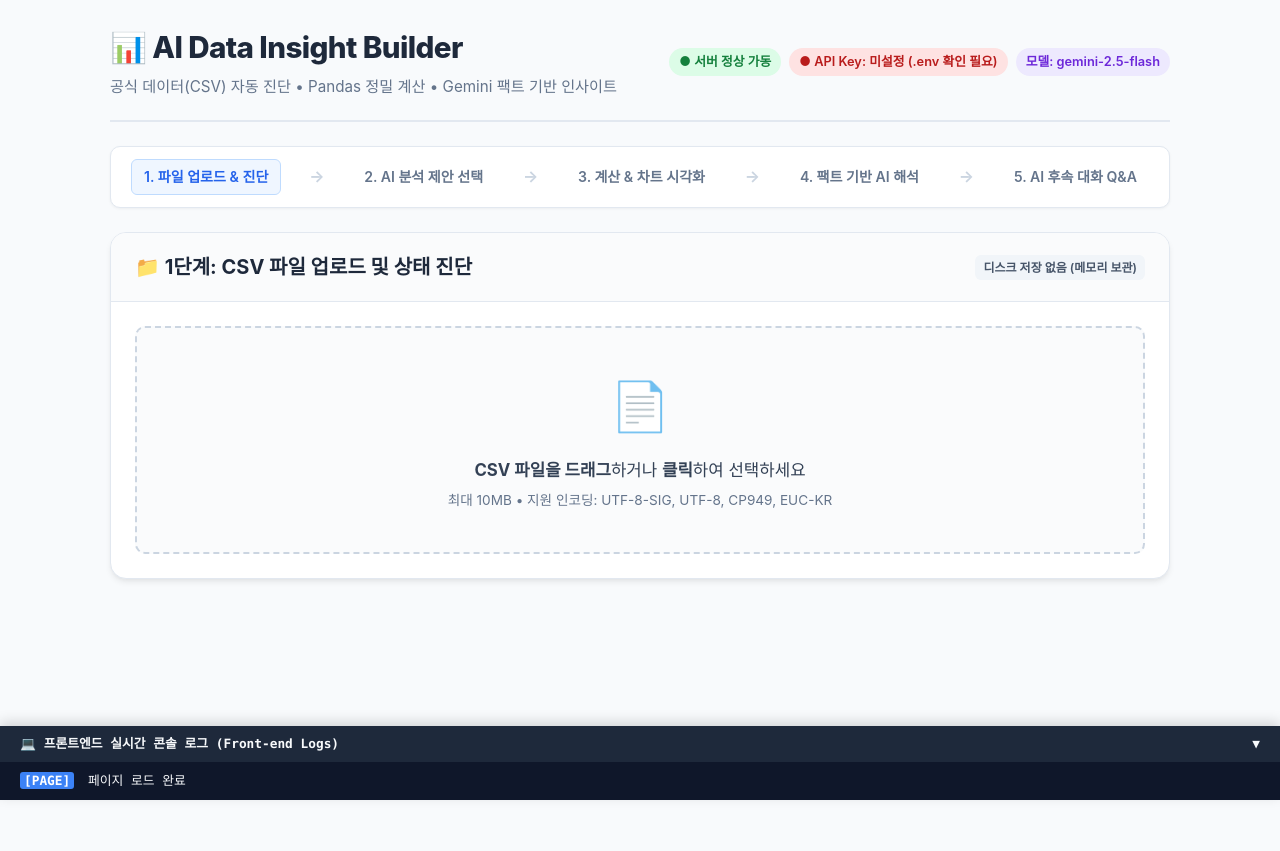
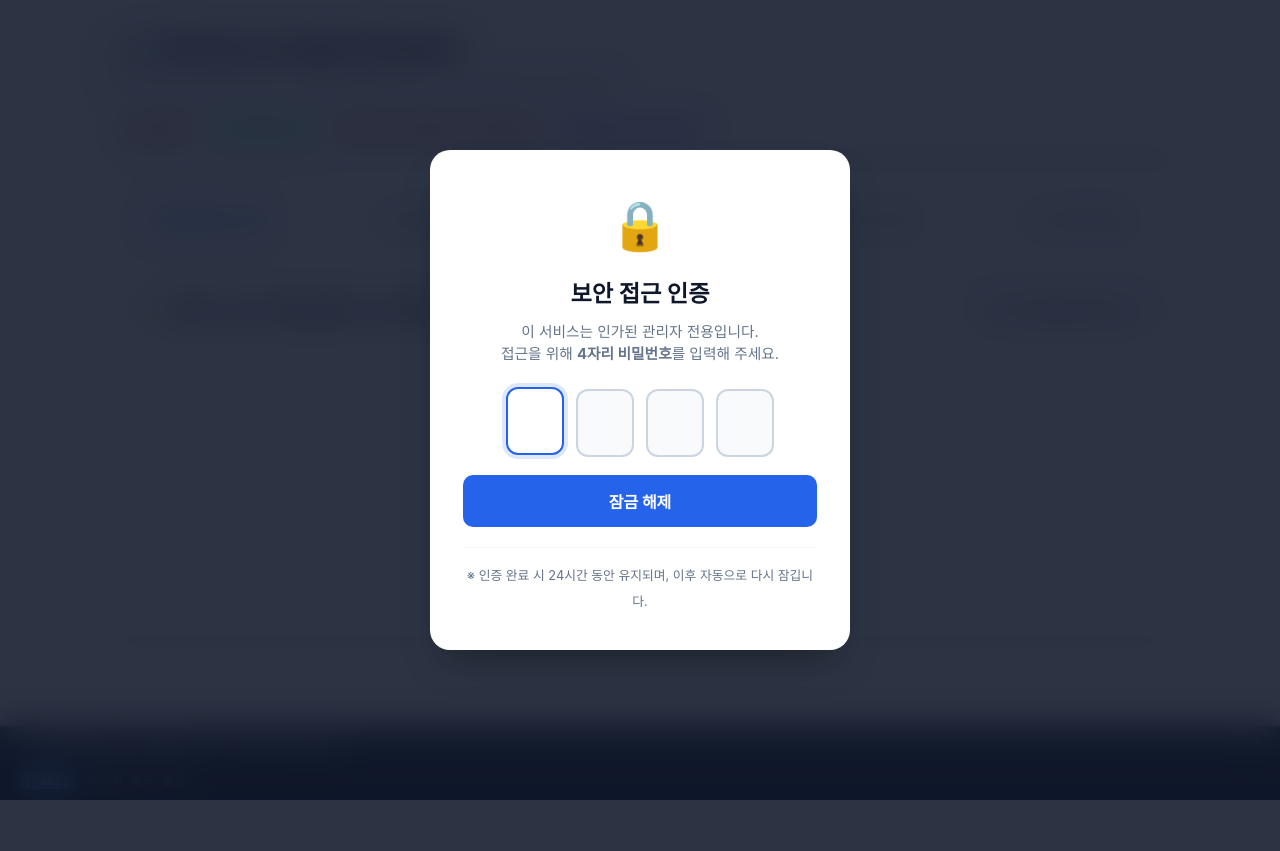
Before and after one commit to mini2384/data-insight-builder, a Flask app: page / in a window 1280 px wide. After the commit the page ends 800 px from the top, so only its background shows below. Run offline with Flask 3, Linux system fonts and the light colour scheme.

Commit message:
feat: add 4-digit PIN lock screen and 24-hour session auth

```diff
--- a/app.py
+++ b/app.py
@@ -7,7 +7,10 @@ import logging
 import traceback
 import inspect
 import glob
-from flask import Flask, jsonify, request, render_template
+import time
+import secrets
+from datetime import timedelta
+from flask import Flask, jsonify, request, render_template, session
 import pandas as pd
 from dotenv import load_dotenv
 from google import genai
@@ -26,6 +29,12 @@ logging.basicConfig(
 logger = logging.getLogger(__name__)
 
 app = Flask(__name__)
+
+# 24시간 세션 보안 설정
+app.secret_key = os.getenv("SECRET_KEY", "data_insight_builder_pin_secret_2026_xyz")
+app.config["PERMANENT_SESSION_LIFETIME"] = timedelta(hours=24)
+app.config["SESSION_COOKIE_HTTPONLY"] = True
+app.config["SESSION_COOKIE_SAMESITE"] = "Lax"
 
 # 파일 업로드 용량 제한 설정 (기본 10MB)
 max_mb = int(os.getenv("MAX_UPLOAD_MB", 10))
@@ -99,6 +108,64 @@ def detect_header_row(text):
     return header_idx, lines[header_idx]
 
 
+def is_authenticated():
+    """세션이 24시간(86400초) 이내에 유효하게 인증되었는지 검증"""
+    auth_time = session.get("auth_time")
+    is_auth = session.get("authenticated", False)
+    if is_auth and auth_time and (time.time() - auth_time < 86400):
+        return True
+    return False
+
+
+@app.route("/auth-status", methods=["GET"])
+def check_auth_status():
+    """현재 세션의 24시간 인증 상태 및 남은 유효 시간(초) 확인"""
+    auth_time = session.get("auth_time")
+    is_auth = session.get("authenticated", False)
+    if is_auth and auth_time and (time.time() - auth_time < 86400):
+        remaining = int(86400 - (time.time() - auth_time))
+        return jsonify({"authenticated": True, "remaining_seconds": remaining})
+    session.clear()
+    return jsonify({"authenticated": False, "remaining_seconds": 0})
+
+
+@app.route("/verify-pin", methods=["POST"])
+def verify_pin():
+    """4자리 비밀번호 검증 및 24시간 세션 발급"""
+    req_data = request.get_json(silent=True) or {}
+    input_pin = str(req_data.get("pin", "")).strip()
+    correct_pin = str(os.getenv("APP_PIN_CODE", "")).strip()
+    if not correct_pin:
+        logger.error("[AUTH] APP_PIN_CODE 환경변수가 설정되어 있지 않습니다.")
+        return jsonify({"error": "서버에 비밀번호 설정이 구성되지 않았습니다."}), 500
+
+    if not input_pin:
+        return jsonify({"error": "비밀번호를 입력해 주세요."}), 400
+
+    # 타이밍 공격 방지 constant-time comparison
+    if secrets.compare_digest(input_pin, correct_pin):
+        session.permanent = True
+        session["authenticated"] = True
+        session["auth_time"] = time.time()
+        logger.info("[AUTH] 비밀번호 인증 성공 (24시간 유효 세션 발급)")
+        return jsonify({
+            "status": "success",
+            "message": "인증 성공",
+            "expires_in_seconds": 86400
+        })
+    else:
+        logger.warning("[AUTH] 잘못된 비밀번호 입력 시도")
+        return jsonify({"error": "비밀번호가 올바르지 않습니다."}), 401
+
+
+@app.route("/lock", methods=["POST"])
+def lock_session():
+    """즉시 잠금 (세션 초기화)"""
+    session.clear()
+    logger.info("[AUTH] 세션 잠금 처리 완료")
+    return jsonify({"status": "locked"})
+
+
 @app.route("/", methods=["GET"])
 def index():
     logger.info("[REQUEST] GET /")
@@ -141,6 +208,10 @@ def inspect_file():
     10. 경고 목록 정리
     """
     logger.info("[REQUEST] POST /inspect")
+    if not is_authenticated():
+        logger.warning("[AUTH] 미인증 접근 시도 차단 (/inspect)")
+        return jsonify({"error": "보안 인증이 필요합니다. 먼저 4자리 비밀번호를 입력해 주세요."}), 401
+
     warnings = []
 
     try:
@@ -351,6 +422,9 @@ def suggest_analyses():
     실행 가능한 최적의 분석 3~5개를 JSON 형식으로 추천받아 반환.
     """
     logger.info("[REQUEST] POST /suggest")
+    if not is_authenticated():
+        logger.warning("[AUTH] 미인증 접근 시도 차단 (/suggest)")
+        return jsonify({"error": "보안 인증이 필요합니다. 먼저 4자리 비밀번호를 입력해 주세요."}), 401
 
     try:
         global CURRENT_DATASET
@@ -527,6 +601,9 @@ def run_tool():
     - 직전 실행 결과를 CURRENT_DATASET["last_run_result"]에 보관 (이후 /explain 모드 B에서 사용)
     """
     logger.info("[REQUEST] POST /run")
+    if not is_authenticated():
+        logger.warning("[AUTH] 미인증 접근 시도 차단 (/run)")
+        return jsonify({"error": "보안 인증이 필요합니다. 먼저 4자리 비밀번호를 입력해 주세요."}), 401
 
     try:
         global CURRENT_DATASET
@@ -636,6 +713,9 @@ def explain_result():
         mode = "B"
 
     logger.info(f"[REQUEST] POST /explain (mode={mode})")
+    if not is_authenticated():
+        logger.warning("[AUTH] 미인증 접근 시도 차단 (/explain)")
+        return jsonify({"error": "보안 인증이 필요합니다. 먼저 4자리 비밀번호를 입력해 주세요."}), 401
 
     try:
         global CURRENT_DATASET
@@ -755,6 +835,10 @@ def chat_followup():
     중학생도 단번에 이해할 수 있는 친절하고 쉬운 비유로 답변을 제공하는 대화 엔드포인트.
     """
     logger.info("[REQUEST] POST /chat")
+    if not is_authenticated():
+        logger.warning("[AUTH] 미인증 접근 시도 차단 (/chat)")
+        return jsonify({"error": "보안 인증이 필요합니다. 먼저 4자리 비밀번호를 입력해 주세요."}), 401
+
     try:
         global CURRENT_DATASET
         if CURRENT_DATASET["df"] is None or CURRENT_DATASET["diagnosis"] is None:
@@ -859,6 +943,10 @@ def ask_custom_query():
     3. Gemini가 계산된 팩트 수치를 바탕으로 중학생 눈높이의 친절하고 쉬운 비유 해설을 작성
     """
     logger.info("[REQUEST] POST /ask")
+    if not is_authenticated():
+        logger.warning("[AUTH] 미인증 접근 시도 차단 (/ask)")
+        return jsonify({"error": "보안 인증이 필요합니다. 먼저 4자리 비밀번호를 입력해 주세요."}), 401
+
     try:
         global CURRENT_DATASET
         if CURRENT_DATASET["df"] is None or CURRENT_DATASET["diagnosis"] is None:
--- a/static/app.js
+++ b/static/app.js
@@ -65,6 +65,7 @@ function showAlert(message, type = "error") {
 document.addEventListener("DOMContentLoaded", async () => {
   appLog("PAGE", "페이지 로드 완료");
   initConsoleToggle();
+  initPinLock();
   initDragAndDrop();
   initModeToggle();
   initFollowupChat();
@@ -965,3 +966,213 @@ function escapeHtml(str) {
     tag => ({ '&': '&amp;', '<': '&lt;', '>': '&gt;', "'": '&#39;', '"': '&quot;' }[tag] || tag)
   );
 }
+
+// =====================================================================
+// 7단계: 4자리 보안 비밀번호 잠금 및 24시간 세션 제어
+// =====================================================================
+let autoLockTimer = null;
+
+function initPinLock() {
+  const overlay = document.getElementById("pinLockOverlay");
+  const form = document.getElementById("pinForm");
+  const btnUnlock = document.getElementById("btnUnlock");
+  const btnLock = document.getElementById("btnLockApp");
+  const digits = document.querySelectorAll(".pin-digit");
+
+  // 1. 숫자 입력 포커스 자동 이동
+  digits.forEach((input, idx) => {
+    input.addEventListener("input", () => {
+      // 숫자 이외의 문자 제거
+      input.value = input.value.replace(/[^0-9]/g, "");
+
+      if (input.value && idx < digits.length - 1) {
+        digits[idx + 1].focus();
+      }
+
+      // 4자리 모두 입력되면 자동 제출
+      const allFilled = Array.from(digits).every(d => d.value.length === 1);
+      if (allFilled) {
+        submitPinVerification();
+      }
+    });
+
+    input.addEventListener("keydown", (e) => {
+      if (e.key === "Backspace" && !input.value && idx > 0) {
+        digits[idx - 1].focus();
+      } else if (e.key === "Enter") {
+        e.preventDefault();
+        submitPinVerification();
+      }
+    });
+
+    // 붙여넣기 지원 (4자리 일괄 입력)
+    input.addEventListener("paste", (e) => {
+      e.preventDefault();
+      const pasteData = (e.clipboardData || window.clipboardData).getData("text").replace(/[^0-9]/g, "");
+      if (pasteData.length >= 4) {
+        for (let i = 0; i < 4; i++) {
+          digits[i].value = pasteData[i];
+        }
+        digits[3].focus();
+        submitPinVerification();
+      }
+    });
+  });
+
+  if (btnUnlock) {
+    btnUnlock.addEventListener("click", () => submitPinVerification());
+  }
+
+  // 상단 잠금 버튼 클릭 시 즉시 잠금
+  if (btnLock) {
+    btnLock.addEventListener("click", async () => {
+      try {
+        await fetch("/lock", { method: "POST" });
+      } catch (e) {}
+      lockAppUI();
+      appLog("AUTH", "사용자가 수동으로 잠금을 실행했습니다.");
+    });
+  }
+
+  // 페이지 진입 시 24시간 인증 상태 점검
+  checkPinAuthStatus();
+}
+
+async function checkPinAuthStatus() {
+  try {
+    const res = await fetch("/auth-status");
+    const data = await res.json();
+    if (data.authenticated && data.remaining_seconds > 0) {
+      unlockAppUI(data.remaining_seconds);
+    } else {
+      lockAppUI();
+    }
+  } catch (err) {
+    lockAppUI();
+  }
+}
+
+async function submitPinVerification() {
+  const digits = Array.from(document.querySelectorAll(".pin-digit"));
+  const pinVal = digits.map(d => d.value).join("");
+  const btnUnlock = document.getElementById("btnUnlock");
+
+  if (pinVal.length !== 4) {
+    showPinError("4자리 숫자를 모두 입력해 주세요.");
+    return;
+  }
+
+  if (btnUnlock) btnUnlock.disabled = true;
+
+  try {
+    const res = await fetch("/verify-pin", {
+      method: "POST",
+      headers: { "Content-Type": "application/json" },
+      body: JSON.stringify({ pin: pinVal })
+    });
+
+    const resJson = await res.json();
+
+    if (res.ok && resJson.status === "success") {
+      appLog("AUTH", "4자리 비밀번호 인증 성공 (24시간 세션 활성화)");
+      unlockAppUI(resJson.expires_in_seconds || 86400);
+      hidePinError();
+    } else {
+      appLog("ERROR", "비밀번호 인증 실패");
+      showPinError(resJson.error || "비밀번호가 올바르지 않습니다.");
+      shakePinDigits();
+    }
+  } catch (err) {
+    appLog("ERROR", `인증 통신 오류: ${err.message}`);
+    showPinError("서버와의 통신에 실패했습니다.");
+  } finally {
+    if (btnUnlock) btnUnlock.disabled = false;
+  }
+}
+
+function unlockAppUI(remainingSeconds) {
+  const overlay = document.getElementById("pinLockOverlay");
+  const authBadge = document.getElementById("authBadge");
+  const btnLock = document.getElementById("btnLockApp");
+
+  if (overlay) {
+    overlay.classList.add("unlocked");
+  }
+
+  const hours = Math.floor(remainingSeconds / 3600);
+  const minutes = Math.floor((remainingSeconds % 3600) / 60);
+  const timeText = hours > 0 ? `${hours}시간 ${minutes}분 남음` : `${minutes}분 남음`;
+
+  if (authBadge) {
+    authBadge.textContent = `🔓 인증됨 (${timeText})`;
+    authBadge.className = "status-badge auth-active";
+  }
+
+  if (btnLock) {
+    btnLock.classList.remove("hidden");
+  }
+
+  // 24시간 만료 타이머 등록
+  if (autoLockTimer) clearTimeout(autoLockTimer);
+  autoLockTimer = setTimeout(() => {
+    lockAppUI();
+    showAlert("24시간 인증이 만료되었습니다. 다시 비밀번호를 입력해 주세요.", "warning");
+    appLog("AUTH", "24시간 세션 만료로 인해 화면이 잠겼습니다.");
+  }, remainingSeconds * 1000);
+}
+
+function lockAppUI() {
+  const overlay = document.getElementById("pinLockOverlay");
+  const authBadge = document.getElementById("authBadge");
+  const btnLock = document.getElementById("btnLockApp");
+  const digits = document.querySelectorAll(".pin-digit");
+
+  if (overlay) {
+    overlay.classList.remove("unlocked");
+  }
+
+  if (authBadge) {
+    authBadge.textContent = "🔒 인증 필요";
+    authBadge.className = "status-badge offline";
+  }
+
+  if (btnLock) {
+    btnLock.classList.add("hidden");
+  }
+
+  digits.forEach(d => d.value = "");
+  hidePinError();
+  if (digits[0]) digits[0].focus();
+
+  if (autoLockTimer) {
+    clearTimeout(autoLockTimer);
+    autoLockTimer = null;
+  }
+}
+
+function showPinError(msg) {
+  const errorMsg = document.getElementById("pinErrorMsg");
+  if (errorMsg) {
+    errorMsg.textContent = msg;
+    errorMsg.classList.remove("hidden");
+  }
+}
+
+function hidePinError() {
+  const errorMsg = document.getElementById("pinErrorMsg");
+  if (errorMsg) {
+    errorMsg.classList.add("hidden");
+  }
+}
+
+function shakePinDigits() {
+  const digits = document.querySelectorAll(".pin-digit");
+  digits.forEach(d => {
+    d.value = "";
+    d.style.borderColor = "#ef4444";
+    setTimeout(() => {
+      d.style.borderColor = "";
+    }, 1000);
+  });
+  if (digits[0]) digits[0].focus();
+}
--- a/static/style.css
+++ b/static/style.css
@@ -1037,3 +1037,151 @@ tr:hover td {
   background: #0284c7;
   color: #fff;
 }
+
+/* 15. 보안 PIN 잠금 화면 (PIN Lock Modal & Session) */
+.pin-lock-overlay {
+  position: fixed;
+  top: 0;
+  left: 0;
+  width: 100vw;
+  height: 100vh;
+  z-index: 99999;
+  background-color: rgba(15, 23, 42, 0.88);
+  backdrop-filter: blur(16px);
+  -webkit-backdrop-filter: blur(16px);
+  display: flex;
+  align-items: center;
+  justify-content: center;
+  padding: 20px;
+  transition: opacity 0.3s ease, visibility 0.3s ease;
+}
+
+.pin-lock-overlay.unlocked {
+  opacity: 0;
+  visibility: hidden;
+  pointer-events: none;
+}
+
+.pin-lock-card {
+  background: #ffffff;
+  width: 100%;
+  max-width: 420px;
+  border-radius: 20px;
+  padding: 36px 32px;
+  box-shadow: 0 20px 40px -15px rgba(0, 0, 0, 0.4);
+  text-align: center;
+  border: 1px solid rgba(255, 255, 255, 0.1);
+  animation: modalScaleUp 0.3s cubic-bezier(0.16, 1, 0.3, 1);
+}
+
+@keyframes modalScaleUp {
+  from { transform: scale(0.9); opacity: 0; }
+  to { transform: scale(1); opacity: 1; }
+}
+
+.pin-lock-icon {
+  font-size: 3rem;
+  margin-bottom: 12px;
+}
+
+.pin-lock-title {
+  font-size: 1.45rem;
+  font-weight: 700;
+  color: var(--text-color);
+  margin-bottom: 8px;
+}
+
+.pin-lock-desc {
+  font-size: 0.92rem;
+  color: var(--text-muted);
+  line-height: 1.5;
+  margin-bottom: 24px;
+}
+
+.pin-inputs {
+  display: flex;
+  justify-content: center;
+  gap: 12px;
+  margin-bottom: 18px;
+}
+
+.pin-digit {
+  width: 58px;
+  height: 68px;
+  font-size: 2.2rem;
+  font-weight: 700;
+  text-align: center;
+  border: 2px solid #cbd5e1;
+  border-radius: 12px;
+  background-color: #f8fafc;
+  color: var(--text-color);
+  outline: none;
+  transition: all 0.2s ease;
+}
+
+.pin-digit:focus {
+  border-color: var(--primary-color);
+  background-color: #ffffff;
+  box-shadow: 0 0 0 4px rgba(37, 99, 235, 0.15);
+  transform: translateY(-2px);
+}
+
+.pin-error-msg {
+  color: #ef4444;
+  font-size: 0.88rem;
+  font-weight: 600;
+  margin-bottom: 16px;
+  padding: 6px 12px;
+  background-color: #fee2e2;
+  border-radius: 8px;
+  display: inline-block;
+  animation: shake 0.4s ease-in-out;
+}
+
+@keyframes shake {
+  0%, 100% { transform: translateX(0); }
+  20%, 60% { transform: translateX(-6px); }
+  40%, 80% { transform: translateX(6px); }
+}
+
+.btn-pin-unlock {
+  width: 100%;
+  padding: 14px;
+  font-size: 1rem;
+  font-weight: 700;
+  border-radius: 10px;
+}
+
+.pin-lock-footer {
+  margin-top: 20px;
+  padding-top: 14px;
+  border-top: 1px solid #f1f5f9;
+}
+
+.pin-notice {
+  font-size: 0.8rem;
+  color: #64748b;
+}
+
+.btn-lock-header {
+  background: rgba(239, 68, 68, 0.1);
+  color: #dc2626;
+  border: 1px solid rgba(239, 68, 68, 0.2);
+  border-radius: 16px;
+  padding: 3px 10px;
+  font-size: 0.78rem;
+  font-weight: 600;
+  cursor: pointer;
+  transition: all 0.2s ease;
+}
+
+.btn-lock-header:hover {
+  background: #dc2626;
+  color: #ffffff;
+}
+
+.status-badge.auth-active {
+  background: #dcfce7;
+  color: #15803d;
+  border: 1px solid #bbf7d0;
+}
--- a/templates/index.html
+++ b/templates/index.html
@@ -11,6 +11,37 @@
   <script src="https://cdn.jsdelivr.net/npm/marked/marked.min.js"></script>
 </head>
 <body>
+  <!-- 🔒 4자리 보안 잠금 화면 (PIN Lock Modal) -->
+  <div class="pin-lock-overlay" id="pinLockOverlay">
+    <div class="pin-lock-card">
+      <div class="pin-lock-icon">🔒</div>
+      <h2 class="pin-lock-title">보안 접근 인증</h2>
+      <p class="pin-lock-desc">
+        이 서비스는 인가된 관리자 전용입니다.<br>
+        접근을 위해 <strong>4자리 비밀번호</strong>를 입력해 주세요.
+      </p>
+
+      <form id="pinForm" class="pin-form" onsubmit="return false;">
+        <div class="pin-inputs" id="pinInputs">
+          <input type="password" maxlength="1" class="pin-digit" inputmode="numeric" pattern="[0-9]*" autocomplete="off" autofocus>
+          <input type="password" maxlength="1" class="pin-digit" inputmode="numeric" pattern="[0-9]*" autocomplete="off">
+          <input type="password" maxlength="1" class="pin-digit" inputmode="numeric" pattern="[0-9]*" autocomplete="off">
+          <input type="password" maxlength="1" class="pin-digit" inputmode="numeric" pattern="[0-9]*" autocomplete="off">
+        </div>
+
+        <div class="pin-error-msg hidden" id="pinErrorMsg">비밀번호가 올바르지 않습니다.</div>
+
+        <button type="button" class="btn btn-primary btn-pin-unlock" id="btnUnlock">
+          <span>잠금 해제</span>
+        </button>
+      </form>
+
+      <div class="pin-lock-footer">
+        <span class="pin-notice">※ 인증 완료 시 24시간 동안 유지되며, 이후 자동으로 다시 잠깁니다.</span>
+      </div>
+    </div>
+  </div>
+
   <div class="app-container">
     <!-- 1. 헤더 영역 -->
     <header class="app-header">
@@ -19,6 +50,8 @@
         <p class="subtitle">공식 데이터(CSV) 자동 진단 &bull; Pandas 정밀 계산 &bull; Gemini 팩트 기반 인사이트</p>
       </div>
       <div class="server-status-bar" id="statusBar">
+        <span class="status-badge" id="authBadge">🔒 인증 필요</span>
+        <button type="button" class="btn-lock-header hidden" id="btnLockApp" title="수동 잠금">🔒 잠금</button>
         <span class="status-badge" id="serverBadge">● 서버 연결 확인 중...</span>
         <span class="status-badge" id="apiKeyBadge">● API Key: 확인 중</span>
         <span class="status-badge" id="modelBadge">모델: 로딩 중</span>
```
Also changed, not shown: 1 other file.
